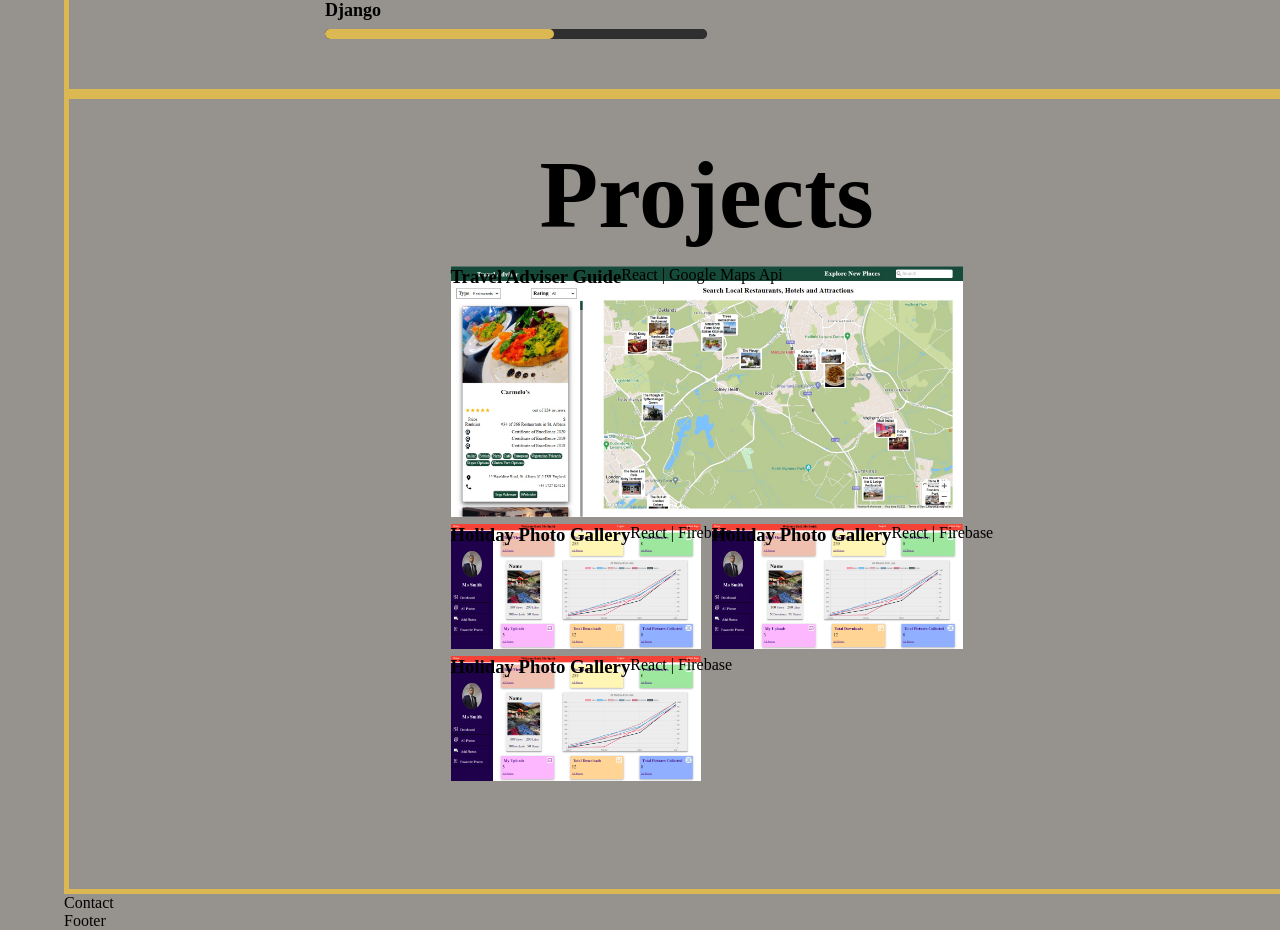
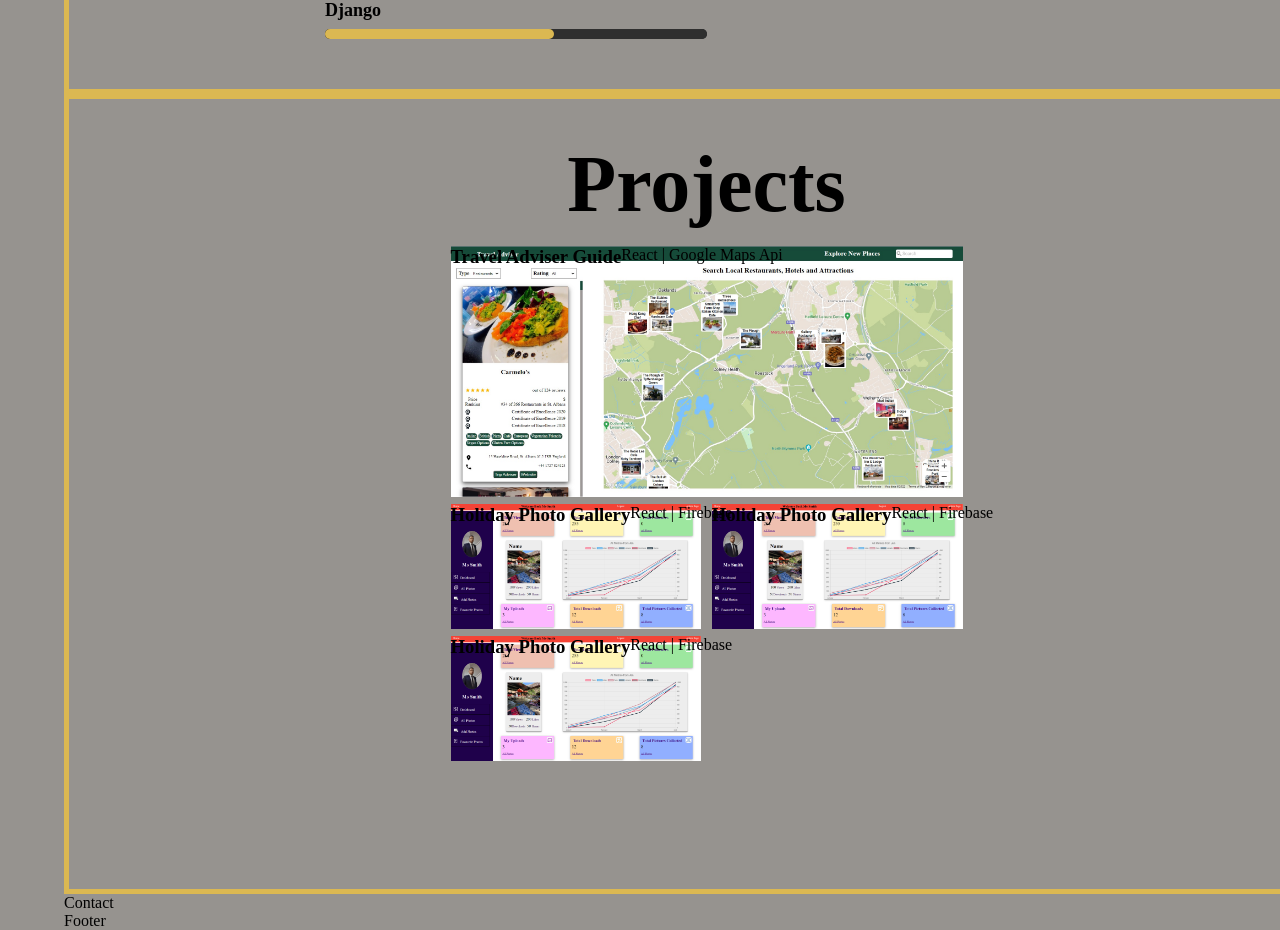
Before and after one commit to Morad17/portfolio-2024, a React (Create React App) app: page / in a window 1280 px wide. Shown: the part 2380-3310 px from the top of the page. Built offline with nearby package versions, Linux system fonts and the light colour scheme.

Commit message:
css updates

```diff
--- a/src/assets/scss/base.scss
+++ b/src/assets/scss/base.scss
@@ -301,7 +301,7 @@ body{
          margin-bottom: 10px;
     }
     .projects-title{
-        font-size: 6em;
+        font-size: 5em;
         text-align: center;
         margin-bottom: 2vh;
         margin-top: 5vh;
```
